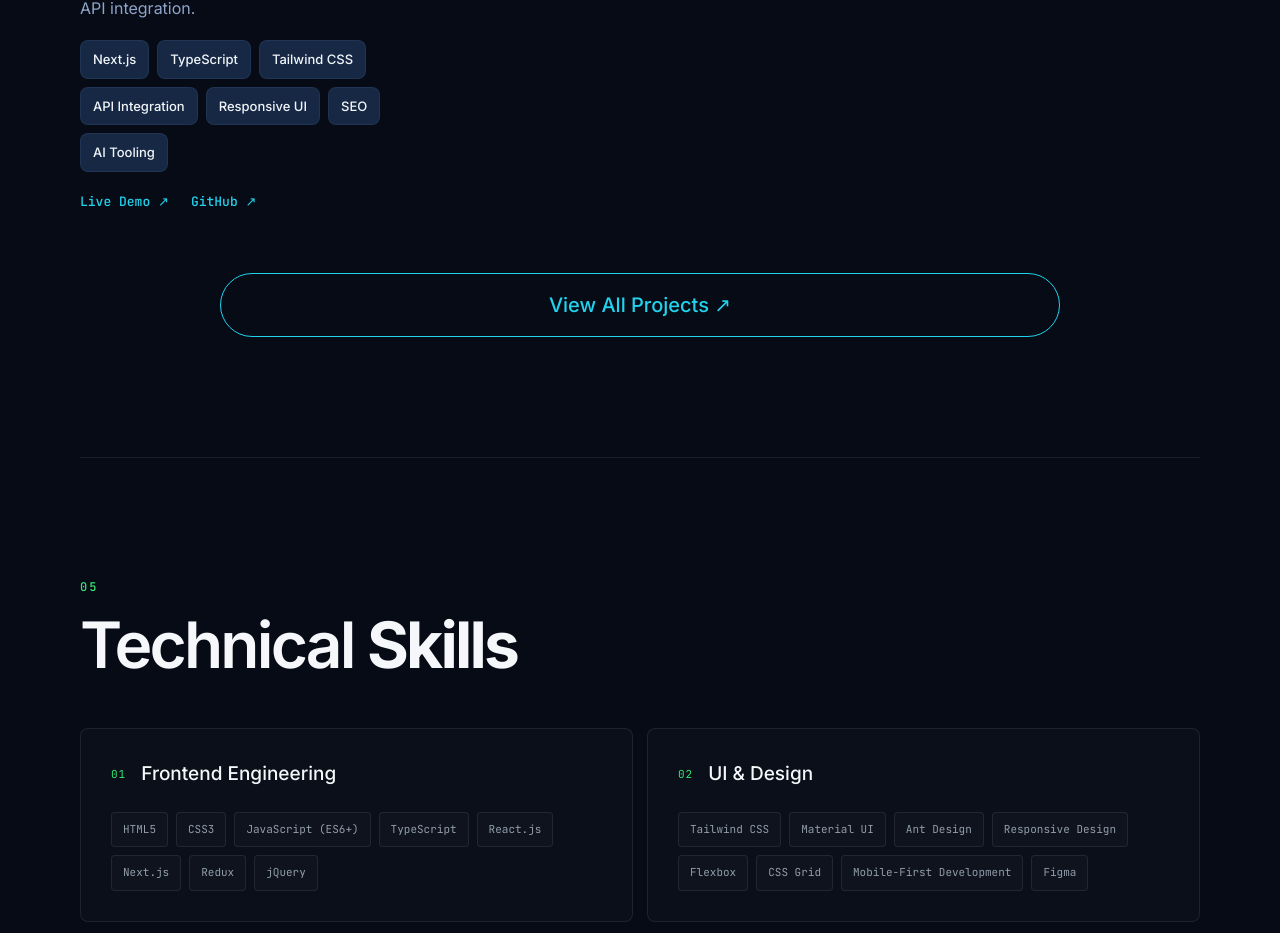
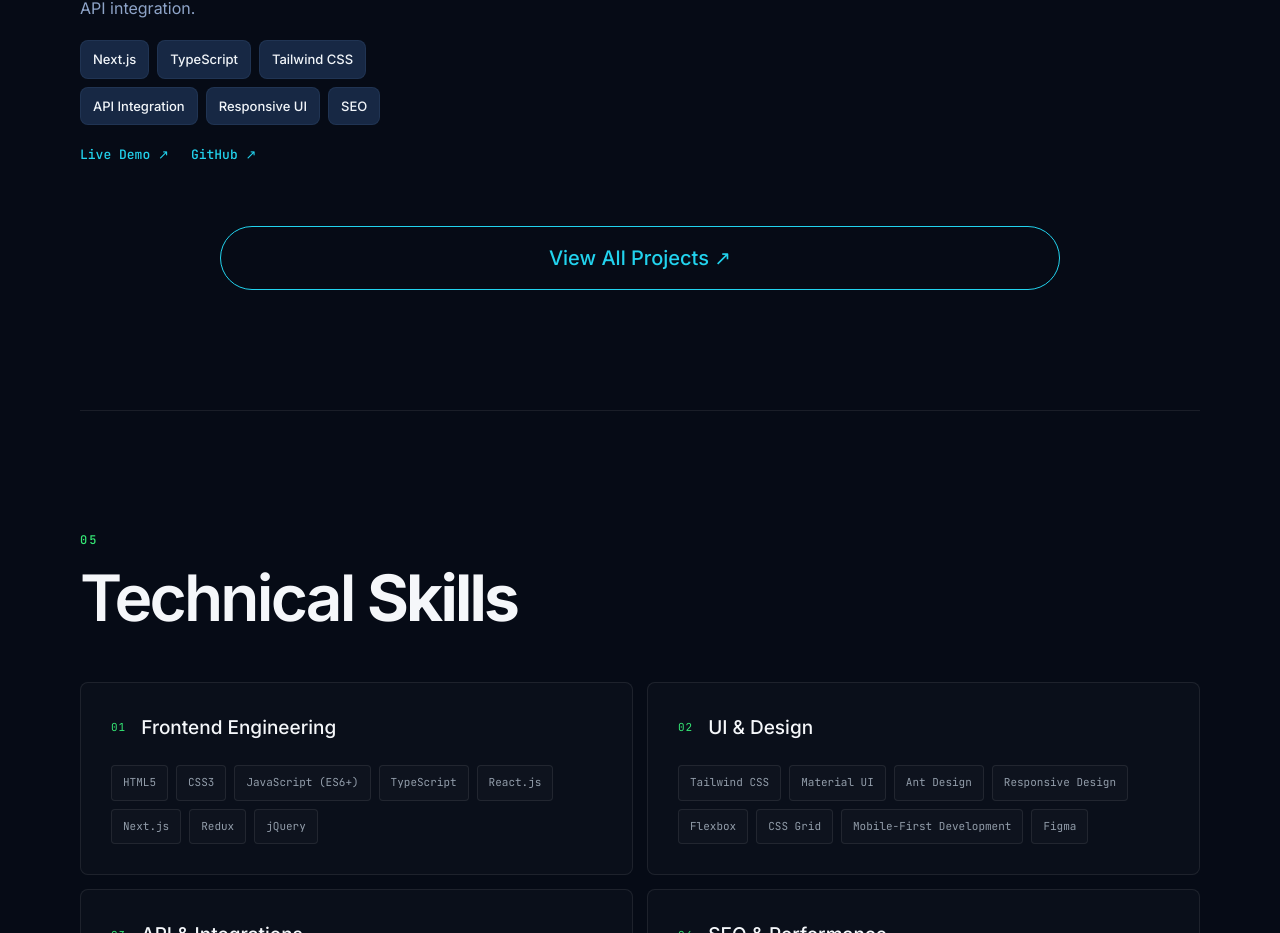
Before and after one commit to akankshapatil2015/akanksha-portfolio, a React (Vite) app: page / in a window 1280 px wide. Shown: the part 5336-6269 px from the top of the page. Built offline with nearby package versions, Linux system fonts and the light colour scheme.

Commit message:
feat: remove 'AI Tooling' from project features

```diff
--- a/src/components/Projects.jsx
+++ b/src/components/Projects.jsx
@@ -60,7 +60,6 @@ function Projects() {
         'API Integration',
         'Responsive UI',
         'SEO',
-        'AI Tooling',
       ],
       image: accredianImage,
       liveDemoLink: 'https://accredian-enterprise-clone-o9bmdpcc9.vercel.app/',
```
